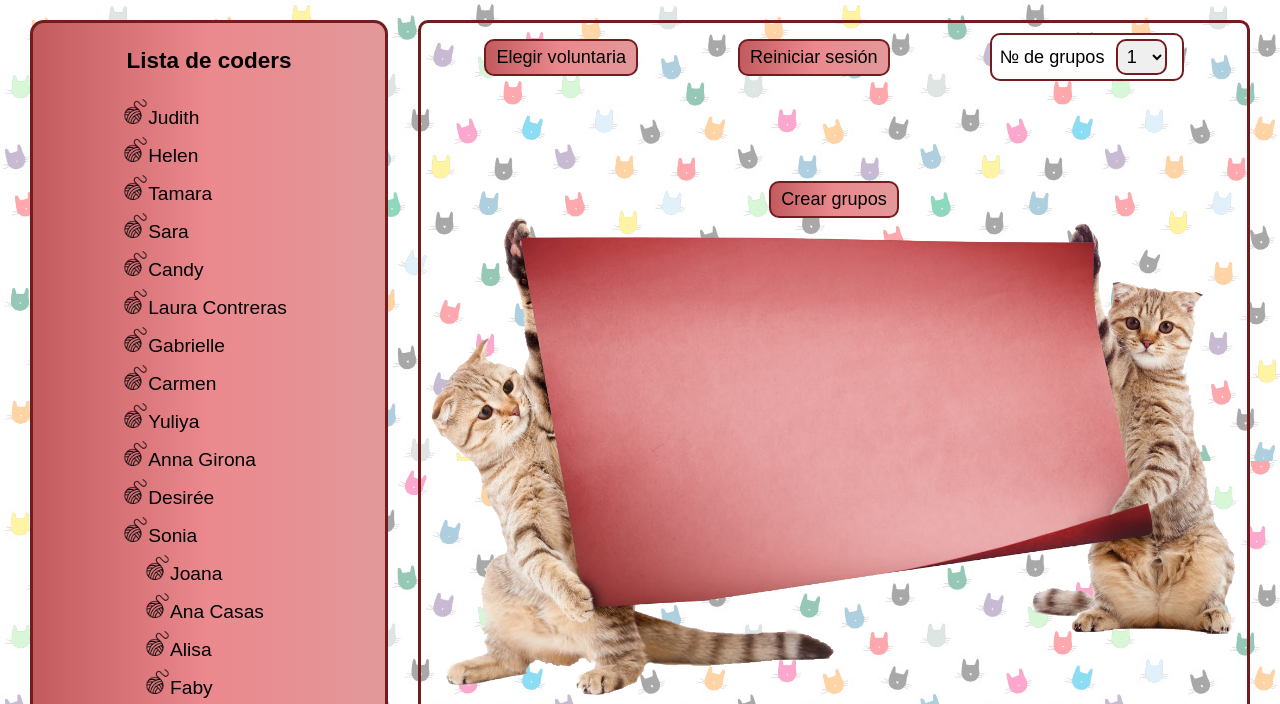
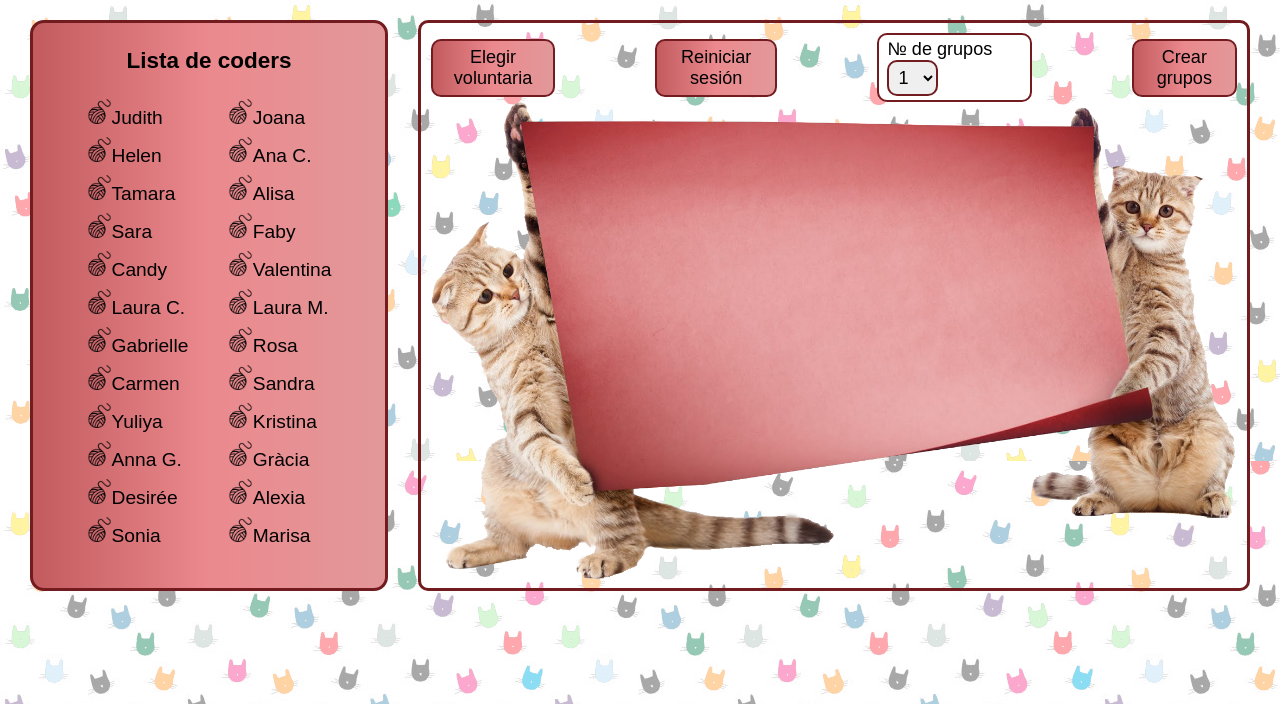
Before and after one commit to joanalr1968/wheel-of-doom, a plain HTML site: page index.html in a window 1280 px wide. Both pictures are taken after a click on the button "Reiniciar sesión". Shown: the part 89-793 px from the top of the page. Drawn offline with nearby package versions, Linux system fonts and the light colour scheme; a web font is replaced by a local one.

Commit message:
añadido @media (max-width: 1024px), nombres en array y la lista sin apellido

```diff
--- a/index.html
+++ b/index.html
@@ -40,21 +40,21 @@
 						<li class="coder"><img class="ovillo" src="Assets\juguete-de-gato.ico">Tamara</li>
 						<li class="coder"><img class="ovillo" src="Assets\juguete-de-gato.ico">Sara</li>
 						<li class="coder"><img class="ovillo" src="Assets\juguete-de-gato.ico">Candy</li>
-						<li class="coder"><img class="ovillo" src="Assets\juguete-de-gato.ico">Laura Contreras</li>
+						<li class="coder"><img class="ovillo" src="Assets\juguete-de-gato.ico">Laura C.</li>
 						<li class="coder"><img class="ovillo" src="Assets\juguete-de-gato.ico">Gabrielle</li>
 						<li class="coder"><img class="ovillo" src="Assets\juguete-de-gato.ico">Carmen</li>
 						<li class="coder"><img class="ovillo" src="Assets\juguete-de-gato.ico">Yuliya</li>
-						<li class="coder"><img class="ovillo" src="Assets\juguete-de-gato.ico">Anna Girona</li>
+						<li class="coder"><img class="ovillo" src="Assets\juguete-de-gato.ico">Anna G.</li>
 						<li class="coder"><img class="ovillo" src="Assets\juguete-de-gato.ico">Desirée</li>
 						<li class="coder"><img class="ovillo" src="Assets\juguete-de-gato.ico">Sonia</li>
 					</ul>
 					<ul class="list two">
 						<li class="coder"><img class="ovillo" src="Assets\juguete-de-gato.ico">Joana</li>
-						<li class="coder"><img class="ovillo" src="Assets\juguete-de-gato.ico">Ana Casas</li>
+						<li class="coder"><img class="ovillo" src="Assets\juguete-de-gato.ico">Ana C.</li>
 						<li class="coder"><img class="ovillo" src="Assets\juguete-de-gato.ico">Alisa</li>
 						<li class="coder"><img class="ovillo" src="Assets\juguete-de-gato.ico">Faby</li>
 						<li class="coder"><img class="ovillo" src="Assets\juguete-de-gato.ico">Valentina</li>
-						<li class="coder"><img class="ovillo" src="Assets\juguete-de-gato.ico">Laura Mayas</li>
+						<li class="coder"><img class="ovillo" src="Assets\juguete-de-gato.ico">Laura M.</li>
 						<li class="coder"><img class="ovillo" src="Assets\juguete-de-gato.ico">Rosa</li>
 						<li class="coder"><img class="ovillo" src="Assets\juguete-de-gato.ico">Sandra</li>
 						<li class="coder"><img class="ovillo" src="Assets\juguete-de-gato.ico">Kristina</li>
--- a/main.js
+++ b/main.js
@@ -23,7 +23,7 @@ function crearGrupos(codersActive, n, arrayConResultados) {
 
 $(document).ready(function () {
 
-	let coders = ["Sara", "Judith", "Helen", "Tamara", "Candy", "Laura Contreras", "Gabrielle", "Carmen", "Yuliya", "Anna Girona", "Desirée", "Sonia", "Joana", "Ana Casas", "Alisa", "Faby", "Valentina", "Laura Mayas", "Rosa", "Sandra", "Kristina", "Gràcia", "Alexia", "Marisa"];
+	let coders = ["Sara", "Judith", "Helen", "Tamara", "Candy", "Laura C.", "Gabrielle", "Carmen", "Yuliya", "Anna G.", "Desirée", "Sonia", "Joana", "Ana C.", "Alisa", "Faby", "Valentina", "Laura M.", "Rosa", "Sandra", "Kristina", "Gràcia", "Alexia", "Marisa"];
 
 	let codersActive = coders;
 
@@ -56,7 +56,7 @@ $(document).ready(function () {
 		$(".grupo").remove();
 		$(".coder").show();
 
-		codersActive = ["Sara", "Judith", "Helen", "Tamara", "Candy", "Laura Contreras", "Gabrielle", "Carmen", "Yuliya", "Anna Girona", "Desirée", "Sonia", "Joana", "Ana Casas", "Alisa", "Faby", "Valentina", "Laura Mayas", "Rosa", "Sandra", "Kristina", "Gràcia", "Alexia", "Marisa"];
+		codersActive = ["Sara", "Judith", "Helen", "Tamara", "Candy", "Laura C.", "Gabrielle", "Carmen", "Yuliya", "Anna G.", "Desirée", "Sonia", "Joana", "Ana C.", "Alisa", "Faby", "Valentina", "Laura M.", "Rosa", "Sandra", "Kristina", "Gràcia", "Alexia", "Marisa"];
 	};
 
 	/*-------------------------------------------FUNCTION----CREAR-GRUPOS---------------------------------------*/
--- a/style.css
+++ b/style.css
@@ -39,7 +39,6 @@ h1 {
 
 .buttons {
 	display: flex;
-	flex-wrap: wrap;
 	justify-content: center; /*new*/
 	gap: 100px; /*new*/
 	align-items: center;
@@ -168,17 +167,23 @@ h1 {
 	margin-bottom: 5px;*/
 }
 
-@media (max-width:650px){
-	body{
-		display:flex;
+@media (max-width: 650px) {
+	body {
+		display: flex;
 		flex-wrap: wrap;
 	}
-	.list-content{
-		display:flex;
+	.list-content {
+		display: flex;
 		flex-wrap: wrap;
 	}
-	.buttons-image-container{
-		display:flex;
+	.buttons-image-container {
+		display: flex;
 		flex-wrap: wrap;
 	}
 }
+
+@media (max-width: 1024px) {
+	.buttons {
+		flex-wrap: wrap;
+	}
+}
```
Also changed, not shown: tests.js (+7 -7 lines).
